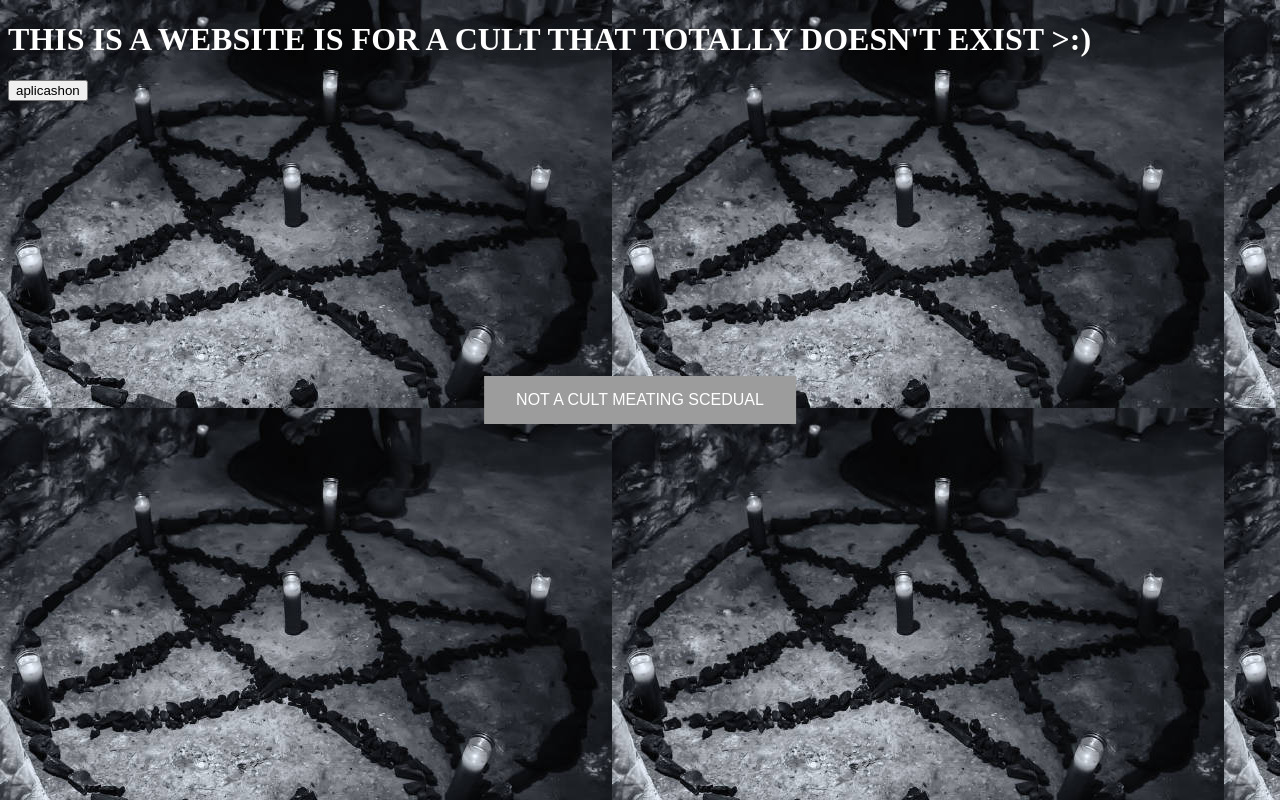
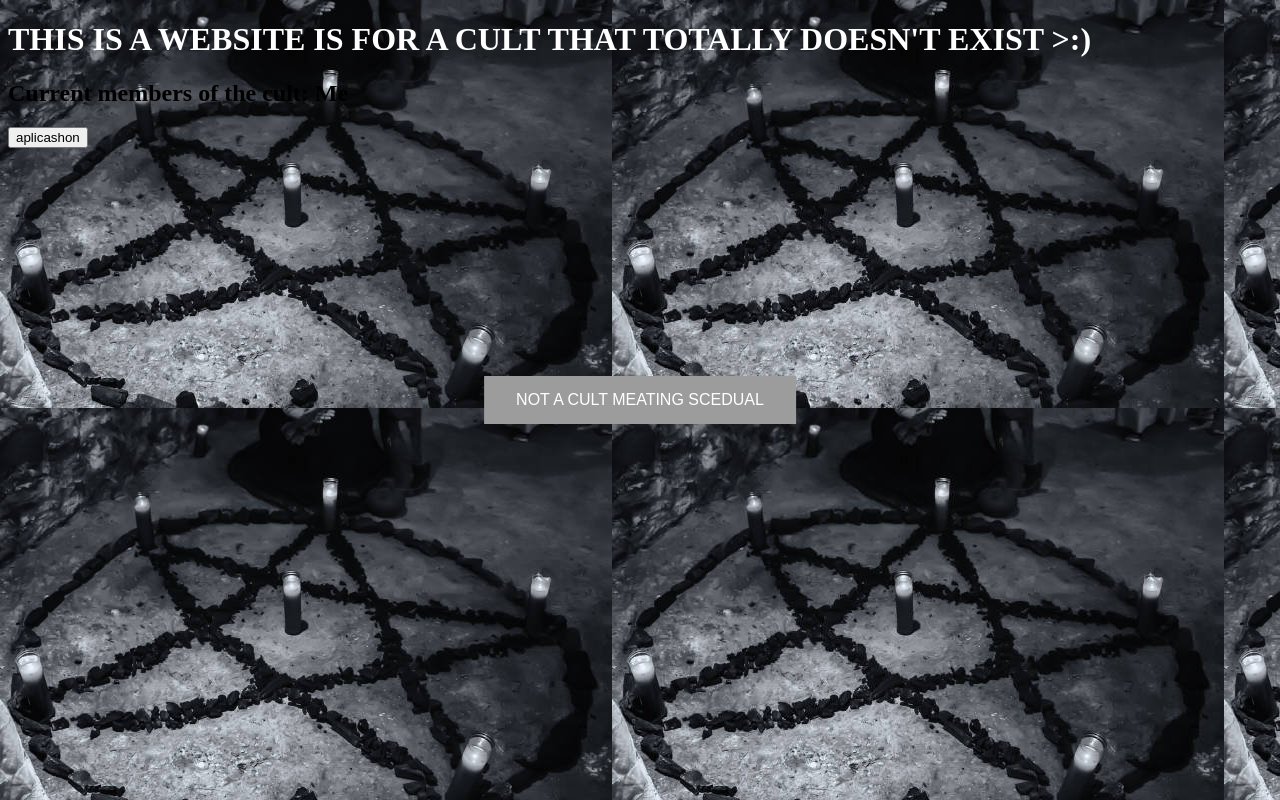
Before and after one commit to WebsitesMaker/weebsit88.github.io, a plain HTML site: page index.html in a window 1280 px wide. Drawn offline with Linux system fonts and the light colour scheme.

Commit message:
Update index.html

```diff
--- a/index.html
+++ b/index.html
@@ -2,6 +2,9 @@
 <html>
 <head>
 <h1>THIS IS A WEBSITE IS FOR A CULT THAT TOTALLY DOESN'T EXIST >:)</h1>
+<h2>Current members of the cult:
+  Me
+</h2>
 <div class="container">
 <div class="center">
 <button class="button "onClick="alert('not friday 9/22/24 11:07 AM not at school launge')">NOT A CULT MEATING SCEDUAL</button>
```
